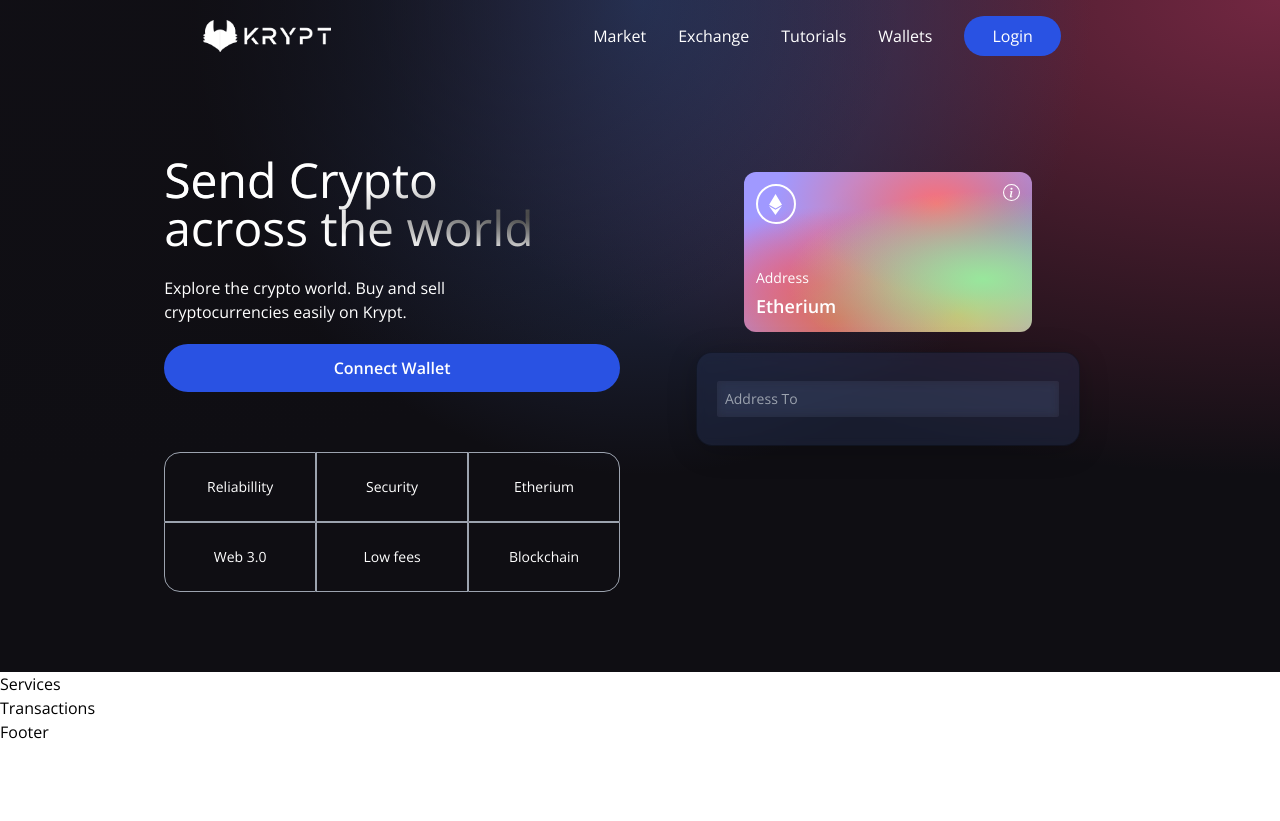
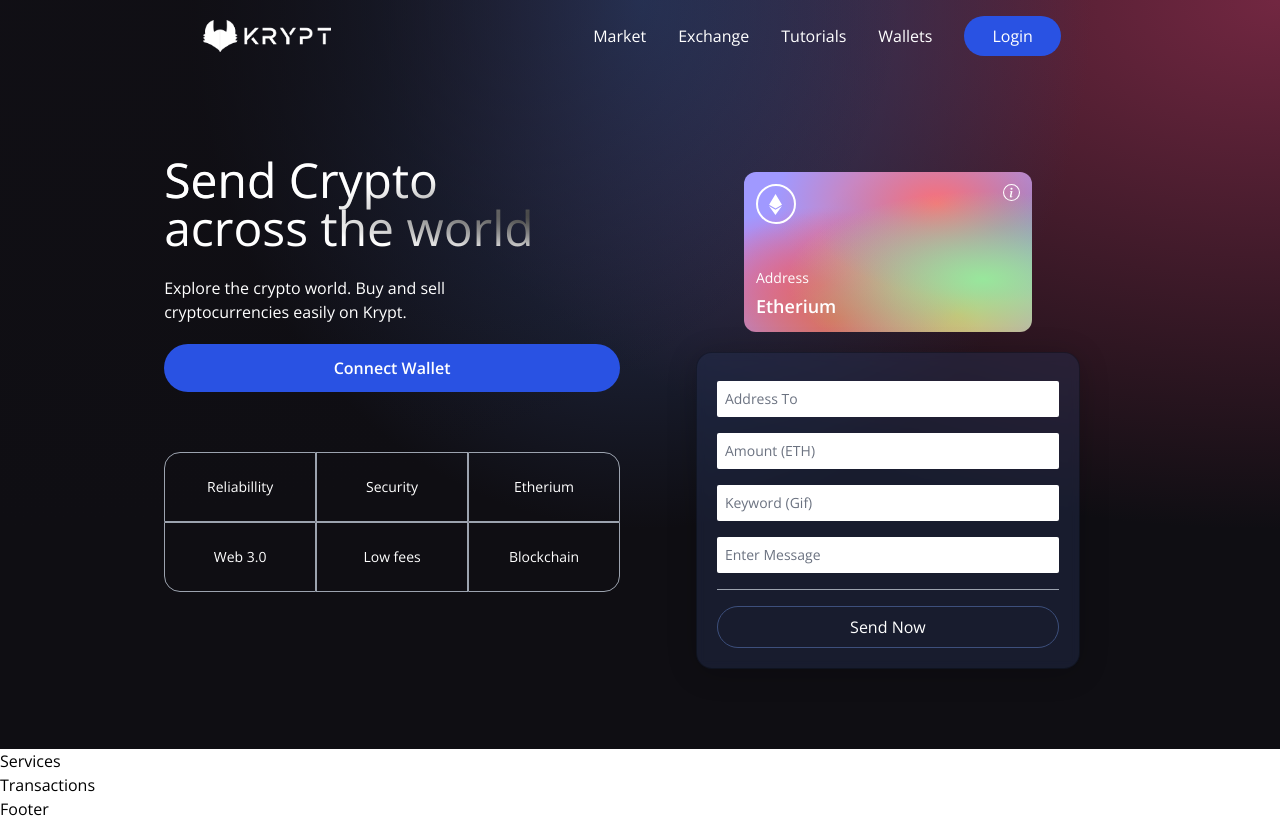
Before and after one commit to Npammer/blockchain-portofolio, a React (Vite) app in the folder client/: page / in a window 1280 px wide. Before the commit the page ends 800 px from the top, so only its background shows below. Built offline with nearby package versions, Linux system fonts and the light colour scheme.

Commit message:
Welcome page done

```diff
--- a/client/package.json
+++ b/client/package.json
@@ -7,6 +7,7 @@
     "preview": "vite preview"
   },
   "dependencies": {
+    "@tailwindcss/forms": "^0.4.0",
     "ethers": "^5.5.3",
     "react": "^17.0.2",
     "react-dom": "^17.0.2",
--- a/client/src/components/Loader.jsx
+++ b/client/src/components/Loader.jsx
@@ -1,6 +1,8 @@
 const Loader = () => {
     return (
-        <h1>Loader</h1>
+        <div className="flex justify-center items-center py-3">
+            <div className="animate-spin rounded-full h-32 w-32 border-b-2 border-red-700"/>
+        </div>
     );
 }
 
--- a/client/src/components/Welcome.jsx
+++ b/client/src/components/Welcome.jsx
@@ -22,10 +22,14 @@
     const connectWallet = () => {
 
     }
+
+    const handleSubmit = () => {
+
+    }
     return (
         <div className="flex w-full justify-center items-center">
-            <div className="flex md:flex-row flex-col items-start justify-between md:p-20 py-12 px-4">
-                <div className="flex flex-1 justify-start flex-col md:mr-10">
+            <div className="flex mf:flex-row flex-col items-start justify-between md:p-20 py-12 px-4">
+                <div className="flex flex-1 justify-start flex-col mf:mr-10">
                     <h1 className="text-3xl sm:text-5xl text-white text-gradient py-1">
                         Send Crypto <br /> across the world
                     </h1>
@@ -63,7 +67,7 @@
                         </div>
                     </div>
                 </div>
-                <div className="flex flex-col flex-1 items-center justify-start w-full md:mt-0 mt-10">
+                <div className="flex flex-col flex-1 items-center justify-start w-full mf:mt-0 mt-10">
                     <div className="p-3 justify-end items-start flex-col rounded-xl h-40 sm:w-72 w-full my-5 eth-card white-glassmorpism">
                         <div className="flex justify-between flex-col w-full h-full">
                             <div className="flex justify-between items-start">
@@ -84,6 +88,23 @@
                     </div>
                     <div className="p-5 sm:w-96 w-full flex flex-col justify-start items-center blue-glassmorphism">
                         <Input placeholder="Address To" name="adressTo" type="text" handleChange={() => {}} />
+                        <Input placeholder="Amount (ETH)" name="amount" type="number" handleChange={() => {}} />
+                        <Input placeholder="Keyword (Gif)" name="keyword" type="text" handleChange={() => {}} />
+                        <Input placeholder="Enter Message" name="message" type="text" handleChange={() => {}} />
+
+                        <div className="h-[1px] w-full bg-gray-400 my-2" />
+
+                        {false ? (
+                            <Loader />
+                        ) : (
+                            <button
+                                type="button"
+                                onClick={handleSubmit}
+                                className="text-white w-full mt-2 border-[1px] p-2 border-[#3d4f7c] rounded-full cursor-pointer"
+                            >
+                                Send Now
+                            </button>
+                        )}
                     </div>
                 </div>
             </div>
--- a/client/tailwind.config.js
+++ b/client/tailwind.config.js
@@ -1,9 +1,69 @@
 module.exports = {
-  content: [
-    "./src/**/*.{js,jsx,ts,tsx}",
-  ],
+  purge: ["./src/**/*.{js,jsx,ts,tsx}", "./public/index.html"],
+  mode: "jit",
+  darkMode: false, // or 'media' or 'class'
   theme: {
+    fontFamily: {
+      display: ["Open Sans", "sans-serif"],
+      body: ["Open Sans", "sans-serif"],
+    },
+    extend: {
+      screens: {
+        mf: "990px",
+      },
+      keyframes: {
+        "slide-in": {
+          "0%": {
+            "-webkit-transform": "translateX(120%)",
+            transform: "translateX(120%)",
+          },
+          "100%": {
+            "-webkit-transform": "translateX(0%)",
+            transform: "translateX(0%)",
+          },
+        },
+      },
+      animation: {
+        "slide-in": "slide-in 0.5s ease-out",
+      },
+    },
+  },
+  variants: {
     extend: {},
   },
-  plugins: [],
-}
+  plugins: [require("@tailwindcss/forms")],
+};module.exports = {
+  purge: ["./src/**/*.{js,jsx,ts,tsx}", "./public/index.html"],
+  mode: "jit",
+  darkMode: false, // or 'media' or 'class'
+  theme: {
+    fontFamily: {
+      display: ["Open Sans", "sans-serif"],
+      body: ["Open Sans", "sans-serif"],
+    },
+    extend: {
+      screens: {
+        mf: "990px",
+      },
+      keyframes: {
+        "slide-in": {
+          "0%": {
+            "-webkit-transform": "translateX(120%)",
+            transform: "translateX(120%)",
+          },
+          "100%": {
+            "-webkit-transform": "translateX(0%)",
+            transform: "translateX(0%)",
+          },
+        },
+      },
+      animation: {
+        "slide-in": "slide-in 0.5s ease-out",
+      },
+    },
+  },
+  variants: {
+    extend: {},
+  },
+  plugins: [require("@tailwindcss/forms")],
+};
```
Also changed, not shown: 1 other file (tests, documents, lock files or other folders).
